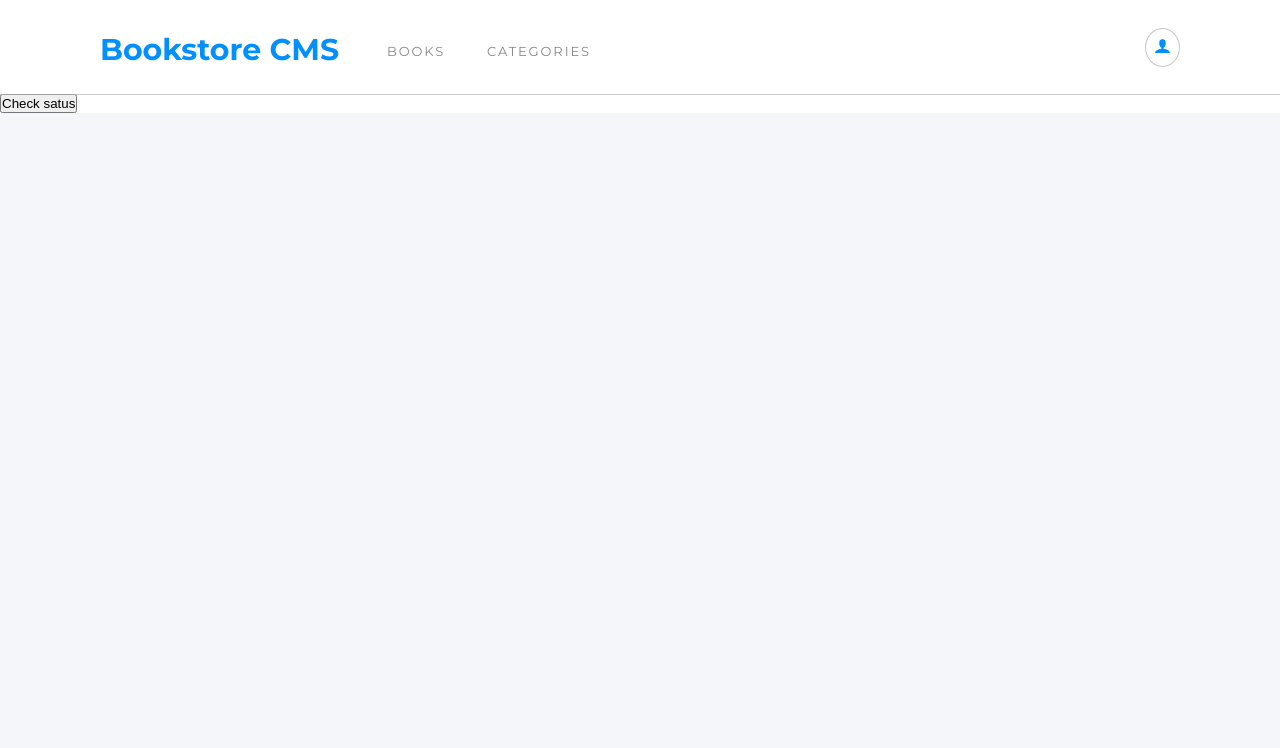
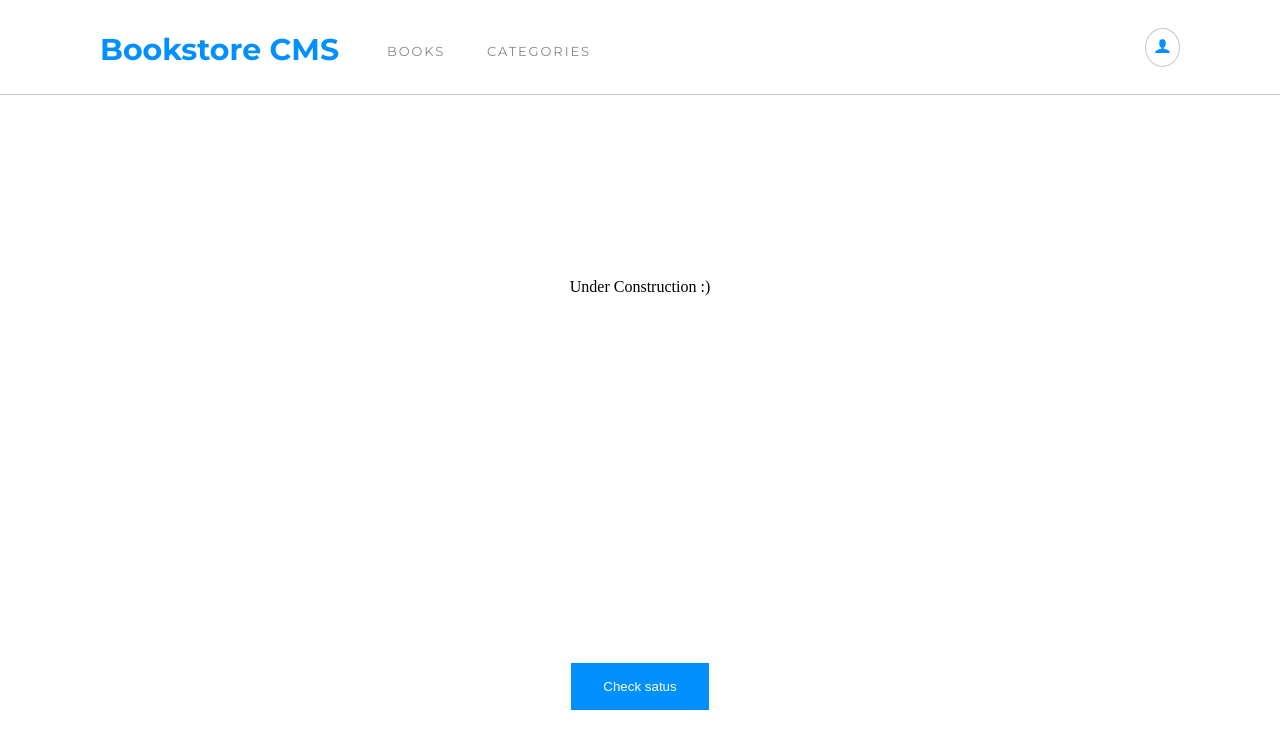
Before and after one commit to alef-garrido/bookstore, a React (Create React App) app: page /categories in a window 1280 px wide. Both pictures are taken after a click on the button "Check satus". Shown: the top 748 px of the page. Built offline with nearby package versions, Linux system fonts and the light colour scheme.

Commit message:
Refactor to show loading state

```diff
--- /dev/null
+++ b/src/Styles/categories.css
@@ -0,0 +1,19 @@
+.categories--container {
+  width: 100%;
+  height: 100vh;
+  display: grid;
+  place-items: center;
+  overflow: hidden;
+}
+.categories--container button {
+  border: none;
+  background-color: #0290ff;
+  color: white;
+  padding: 1rem 2rem;
+  cursor: pointer;
+}
+.status--display {
+  color: black;
+  font-family: 'Montserrat', sans-serif;
+  font-size: 3rem;
+}
--- a/src/components/BookList.js
+++ b/src/components/BookList.js
@@ -7,6 +7,7 @@ import '../Styles/bookList.css';
 
 function BookList() {
   const books = useSelector((state) => state.Books.list);
+  const status = useSelector((state) => state.Books.loading);
   const dispatch = useDispatch();
   useEffect(() => {
     dispatch(loadBooks());
@@ -15,7 +16,7 @@ function BookList() {
     <div className="book--list--container">
       <section className="book--list">
         <ul>
-          {books ? books.map((book) => <Book id={book[0]} key={book[0]} book={book[1][0]} />) : 'Loading'}
+          {status ? 'Loading' : books.map((book) => <Book id={book[0]} key={book[0]} book={book[1][0]} />)}
         </ul>
       </section>
       <BookForm />
--- a/src/components/Categories.js
+++ b/src/components/Categories.js
@@ -1,10 +1,11 @@
 import { useState } from 'react';
 import { useDispatch, useSelector } from 'react-redux';
 import { getStatus } from '../redux/categories-dux';
+import '../Styles/categories.css';
 
 function Categories() {
   const [visible, setVisible] = useState(false);
-  const status = useSelector((status) => status.categoriesReducer);
+  const status = useSelector((status) => status.Categories);
   const dispatch = useDispatch();
 
   const clicklHandler = () => {
@@ -14,7 +15,7 @@ function Categories() {
 
   return (
     <section className="categories--container">
-      <div className={visible ? null : 'hide'}>{status}</div>
+      <div className={visible ? null : 'hide status--display'}>{status}</div>
       <button type="button" onClick={clicklHandler}>
         Check satus
       </button>
--- a/src/redux/categories-dux.js
+++ b/src/redux/categories-dux.js
@@ -4,7 +4,7 @@ const slice = createSlice({
   name: 'categories',
   initialState: [],
   reducers: {
-    getStatus: () => 'bookstore/categories/getStatus',
+    getStatus: () => 'Under Construction :)',
   },
 });
 
```
